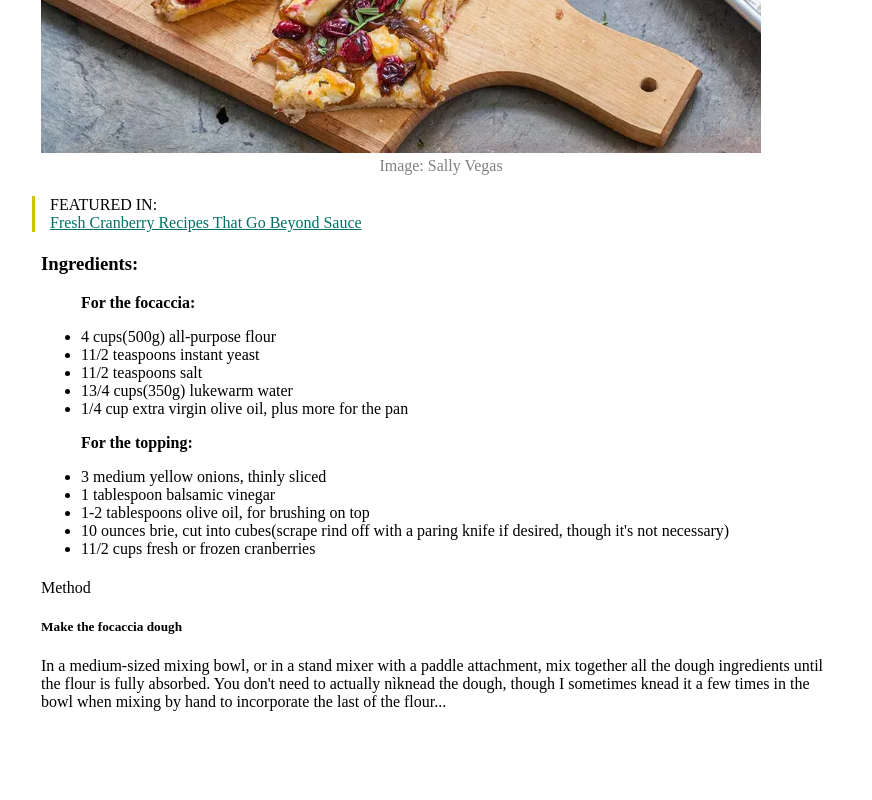
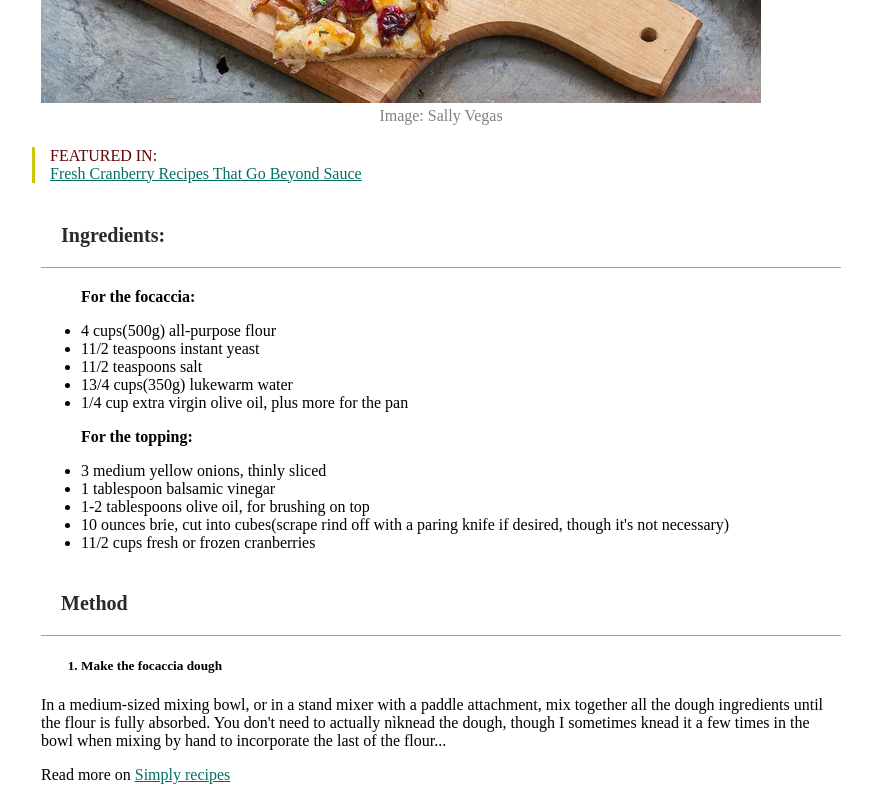
Before and after one commit to NicoMessin/Pratica-S1-L3, a plain HTML site: page index.html in a window 1280 px wide. Shown: the part 682-1482 px from the top of the page, without its empty margins (199-1071 px from the left). Before the commit the page ends 1409 px from the top, so only its background shows below. Drawn offline with Linux system fonts and the light colour scheme.

Commit message:
Final product

```diff
--- a/index.html
+++ b/index.html
@@ -8,7 +8,7 @@
   </head>
   <body>
     <header>
-      <img src="logo.png" alt="logo simply recipes" />
+      <img src="logo.png" alt="logo simply recipes" style="width: 200px" />
       <h3 id="sottologo">
         <span>Part of </span> A simply fablous thanksgiving
       </h3>
@@ -27,7 +27,7 @@
       </div>
 
       <div id="lineagialla">
-        <h4>
+        <h4 style="color: rgb(96, 3, 3)">
           FEATURED IN: <br />
           <a href="#" id="link1"
             >Fresh Cranberry Recipes That Go Beyond Sauce</a
@@ -36,7 +36,7 @@
       </div>
 
       <div id="div2">
-          <h3>Ingredients:</h3>
+        <h3 class="ingrmet">Ingredients:</h3>
 
         <ul>
           <p class="bold">For the focaccia:</p>
@@ -53,15 +53,18 @@
           <li>1 tablespoon balsamic vinegar</li>
           <li>1-2 tablespoons olive oil, for brushing on top</li>
           <li>
-                    10 ounces brie, cut into cubes(scrape rind off with a paring knife if
-                    desired, though it's not necessary)
+            10 ounces brie, cut into cubes(scrape rind off with a paring knife
+            if desired, though it's not necessary)
           </li>
           <li>11/2 cups fresh or frozen cranberries</li>
         </ul>
-            <h4>Method</h4>
+        <h3 class="ingrmet">Method</h3>
 
-
-            <h5>Make the focaccia dough</h5>
+        <h5>
+          <ol>
+            <li>Make the focaccia dough</li>
+          </ol>
+        </h5>
         <p>
           In a medium-sized mixing bowl, or in a stand mixer with a paddle
           attachment, mix together all the dough ingredients until the flour is
@@ -69,8 +72,10 @@
           sometimes knead it a few times in the bowl when mixing by hand to
           incorporate the last of the flour...
         </p>
-
       </div>
     </main>
+    <footer>
+      <p>Read more on <a href="#">Simply recipes</a></p>
+    </footer>
   </body>
 </html>
--- a/style.css
+++ b/style.css
@@ -1,6 +1,5 @@
 header {
   text-align: center;
-  width: ;
 }
 header span {
   font-weight: normal;
@@ -51,3 +50,19 @@ h4 {
   max-width: 800px;
   margin: 0% auto;
 }
+.ingrmet {
+  font-weight: 600;
+  font-size: 20px;
+  color: rgb(43, 41, 41);
+}
+div h3 {
+  border-bottom: 1px solid rgb(42, 202, 247);
+  padding: 20px;
+}
+footer {
+  max-width: 800px;
+  margin: 0% auto;
+}
+footer a {
+  color: rgb(2, 112, 103);
+}
```
Lines whose indentation alone changed are shown as unchanged.
